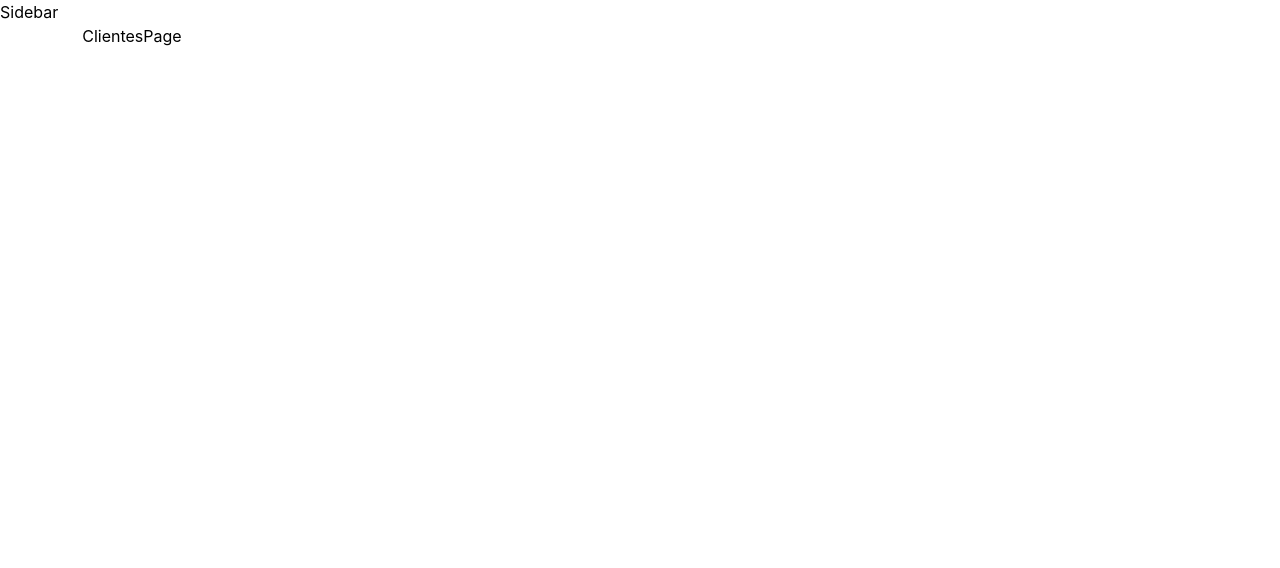
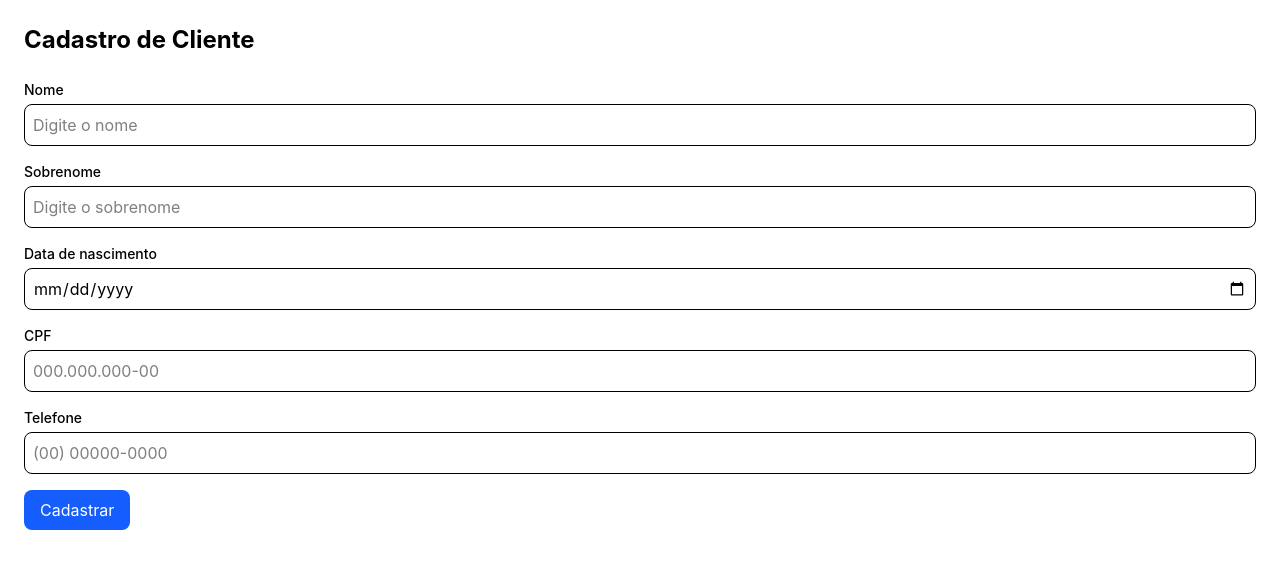
Before and after one commit to benjamimfilho11/sistema-agendamento-PS-compex-time1, a React (Vite) app in the folder frontend/: page /clientes in a window 1280 px wide. Shown: the top 568 px of the page. Built offline with nearby package versions, Linux system fonts and the light colour scheme.

Commit message:
feat: criar cadastro dos clientes

```diff
--- a/frontend/src/components/ui/Sidebar.tsx
+++ b/frontend/src/components/ui/Sidebar.tsx
@@ -1,5 +1,5 @@
 const Sidebar = () => {
-  return <div>Sidebar</div>;
+  return null;
 };
 
 export default Sidebar;
--- a/frontend/src/pages/Clientes.tsx
+++ b/frontend/src/pages/Clientes.tsx
@@ -1,5 +1,141 @@
+import { useState, type FormEvent } from "react";
+
 const ClientesPage = () => {
-  return <div>ClientesPage</div>;
+  const [nome, setNome] = useState("");
+  const [sobrenome, setSobrenome] = useState("");
+  const [dataNascimento, setDataNascimento] = useState("");
+  const [cpf, setCpf] = useState("");
+  const [telefone, setTelefone] = useState("");
+
+  const handleSubmit = async (e: FormEvent) => {
+    e.preventDefault();
+
+    const cliente = {
+      nome,
+      sobrenome,
+      dataNascimento,
+      cpf,
+      telefone,
+    };
+
+    console.log("Enviando:", cliente);
+
+    try {
+      const response = await fetch("http://localhost:3000/clientes", {
+        method: "POST",
+        headers: {
+          "Content-Type": "application/json",
+        },
+        body: JSON.stringify(cliente),
+      });
+
+      if (!response.ok) {
+        throw new Error("Erro ao cadastrar cliente");
+      }
+
+      const data = await response.json();
+
+      console.log("Cliente cadastrado:", data);
+
+      alert("Cliente cadastrado com sucesso!");
+
+      // Limpa os campos depois do cadastro
+      setNome("");
+      setSobrenome("");
+      setDataNascimento("");
+      setCpf("");
+      setTelefone("");
+    } catch (error) {
+      console.error("Erro:", error);
+      alert("Erro ao cadastrar cliente.");
+    }
+  };
+
+  return (
+    <div>
+      <h1 className="text-2xl font-bold mb-6">
+        Cadastro de Cliente
+      </h1>
+
+      <form onSubmit={handleSubmit} className="space-y-4">
+        <div>
+          <label className="block text-sm font-medium mb-1">
+            Nome
+          </label>
+
+          <input
+            type="text"
+            value={nome}
+            onChange={(e) => setNome(e.target.value)}
+            placeholder="Digite o nome"
+            className="w-full border rounded-lg p-2"
+          />
+        </div>
+
+        <div>
+          <label className="block text-sm font-medium mb-1">
+            Sobrenome
+          </label>
+
+          <input
+            type="text"
+            value={sobrenome}
+            onChange={(e) => setSobrenome(e.target.value)}
+            placeholder="Digite o sobrenome"
+            className="w-full border rounded-lg p-2"
+          />
+        </div>
+
+        <div>
+          <label className="block text-sm font-medium mb-1">
+            Data de nascimento
+          </label>
+
+          <input
+            type="date"
+            value={dataNascimento}
+            onChange={(e) => setDataNascimento(e.target.value)}
+            className="w-full border rounded-lg p-2"
+          />
+        </div>
+
+        <div>
+          <label className="block text-sm font-medium mb-1">
+            CPF
+          </label>
+
+          <input
+            type="text"
+            value={cpf}
+            onChange={(e) => setCpf(e.target.value)}
+            placeholder="000.000.000-00"
+            className="w-full border rounded-lg p-2"
+          />
+        </div>
+
+        <div>
+          <label className="block text-sm font-medium mb-1">
+            Telefone
+          </label>
+
+          <input
+            type="tel"
+            value={telefone}
+            onChange={(e) => setTelefone(e.target.value)}
+            placeholder="(00) 00000-0000"
+            className="w-full border rounded-lg p-2"
+          />
+        </div>
+
+        <button
+          type="submit"
+          className="px-4 py-2 rounded-lg bg-blue-600 text-white"
+        >
+          Cadastrar
+        </button>
+      </form>
+    </div>
+  );
 };
 
 export default ClientesPage;
```
Also changed, not shown: 1 other file (tests, documents, lock files or other folders).
